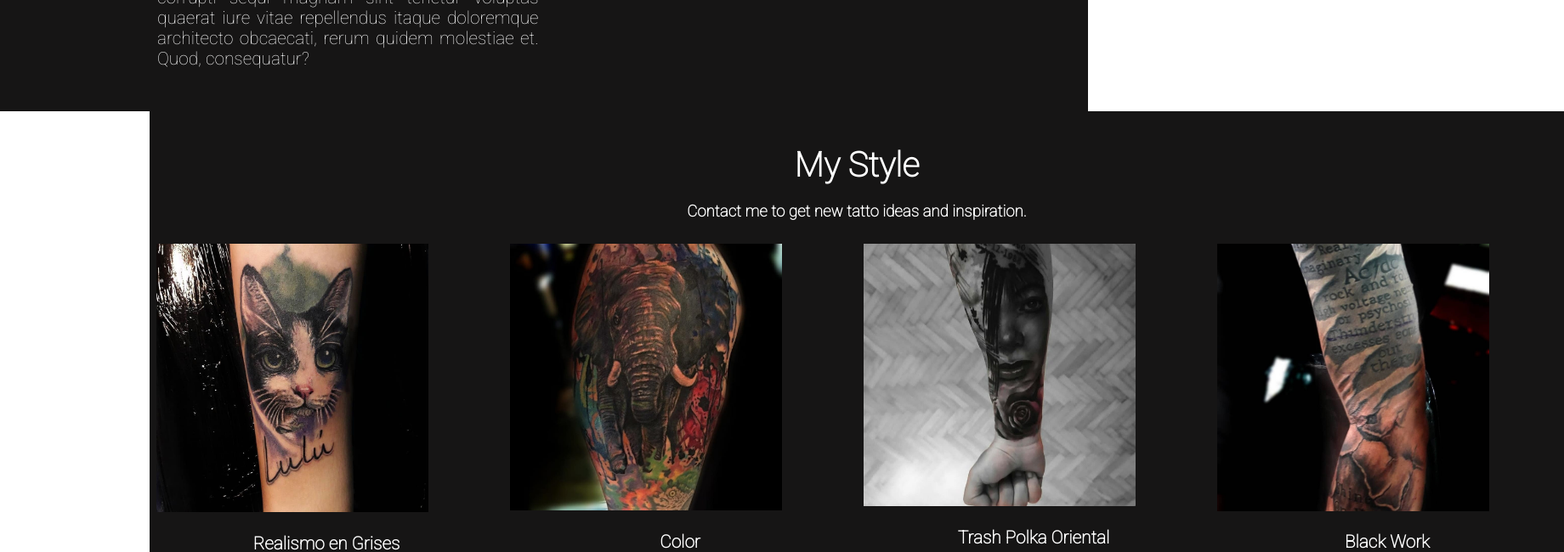
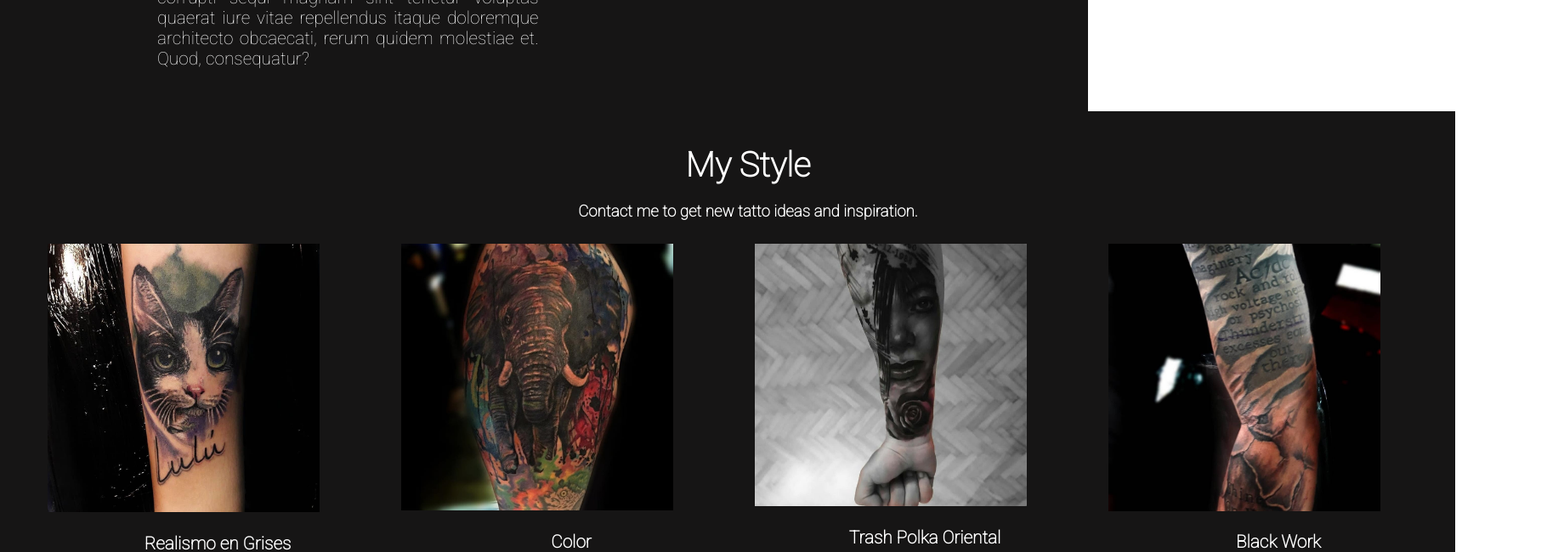
Before and after one commit to merchanha/webPortfolio-, a React (Create React App) app: page /About in a window 1280 px wide. Shown: the part 1420-2070 px from the top of the page at 85% size, 1840 px wide, since content can reach past the window. Built offline with nearby package versions, Linux system fonts and the light colour scheme.

Commit message:
About listo

```diff
--- a/src/components/about/About.css
+++ b/src/components/about/About.css
@@ -69,9 +69,9 @@ p {
 .cardsAbout{
     display: flex;
     flex-direction: column;
-    margin-left: 11em;
     width: fit-content;
-    margin-bottom: 3em;
+    padding-left: 3em;
+    padding-bottom: 2em;
     background-color: rgb(22, 21, 21);
     color: rgb(255, 255, 255);
 }
--- a/src/components/cover/Covert.js
+++ b/src/components/cover/Covert.js
@@ -28,7 +28,7 @@ export default function Covert() {
             <div className="centro">
 
 
-            <NavLink to = "/About" className="logoB"><img className="logoB"  src={Logoblanco}></img></NavLink>
+            <img className="logoB"  src={Logoblanco}></img>
 
 
             </div>
```
Also changed, not shown: src/components/Portfolio.css (+0 -7 lines).
